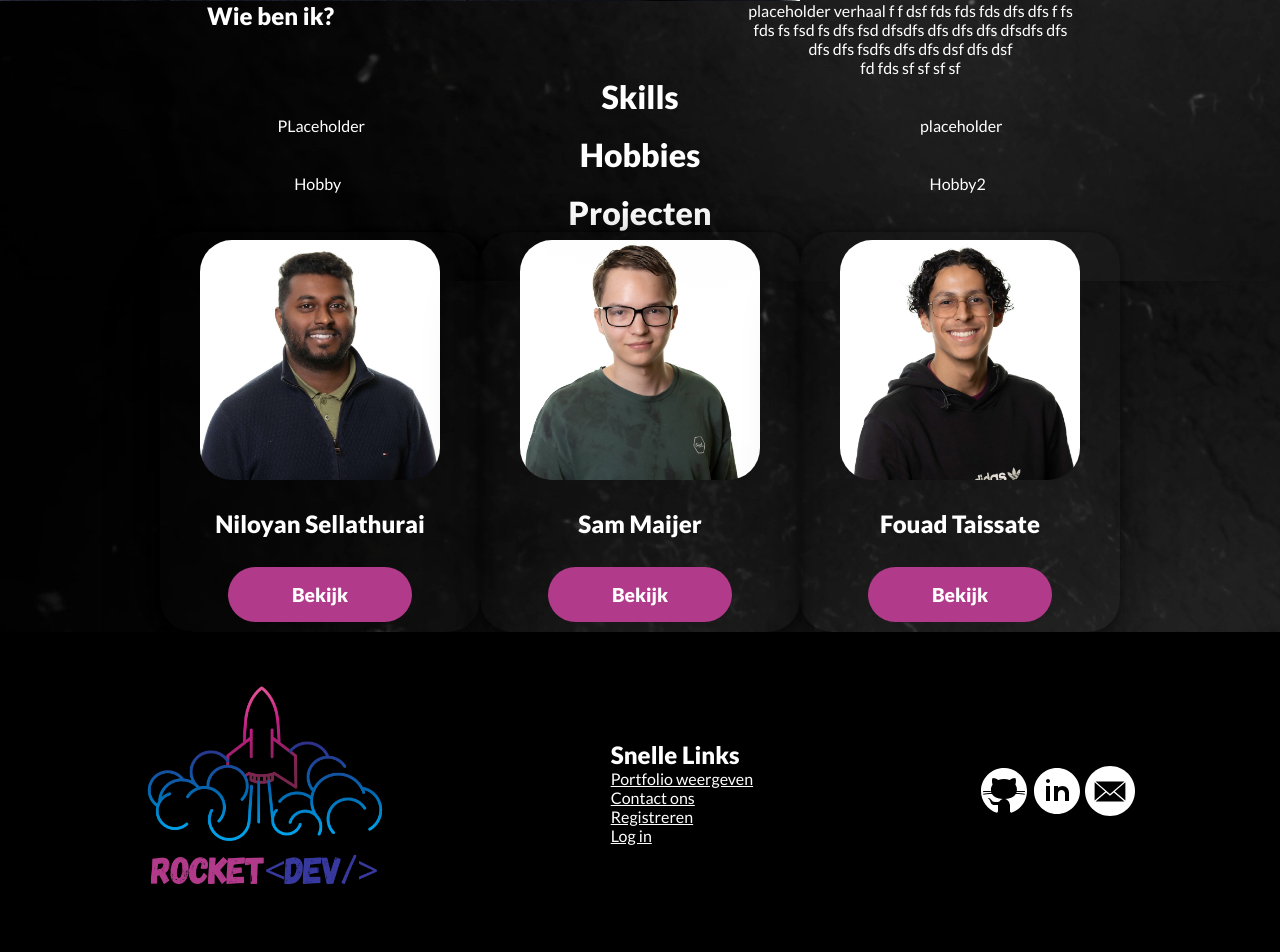
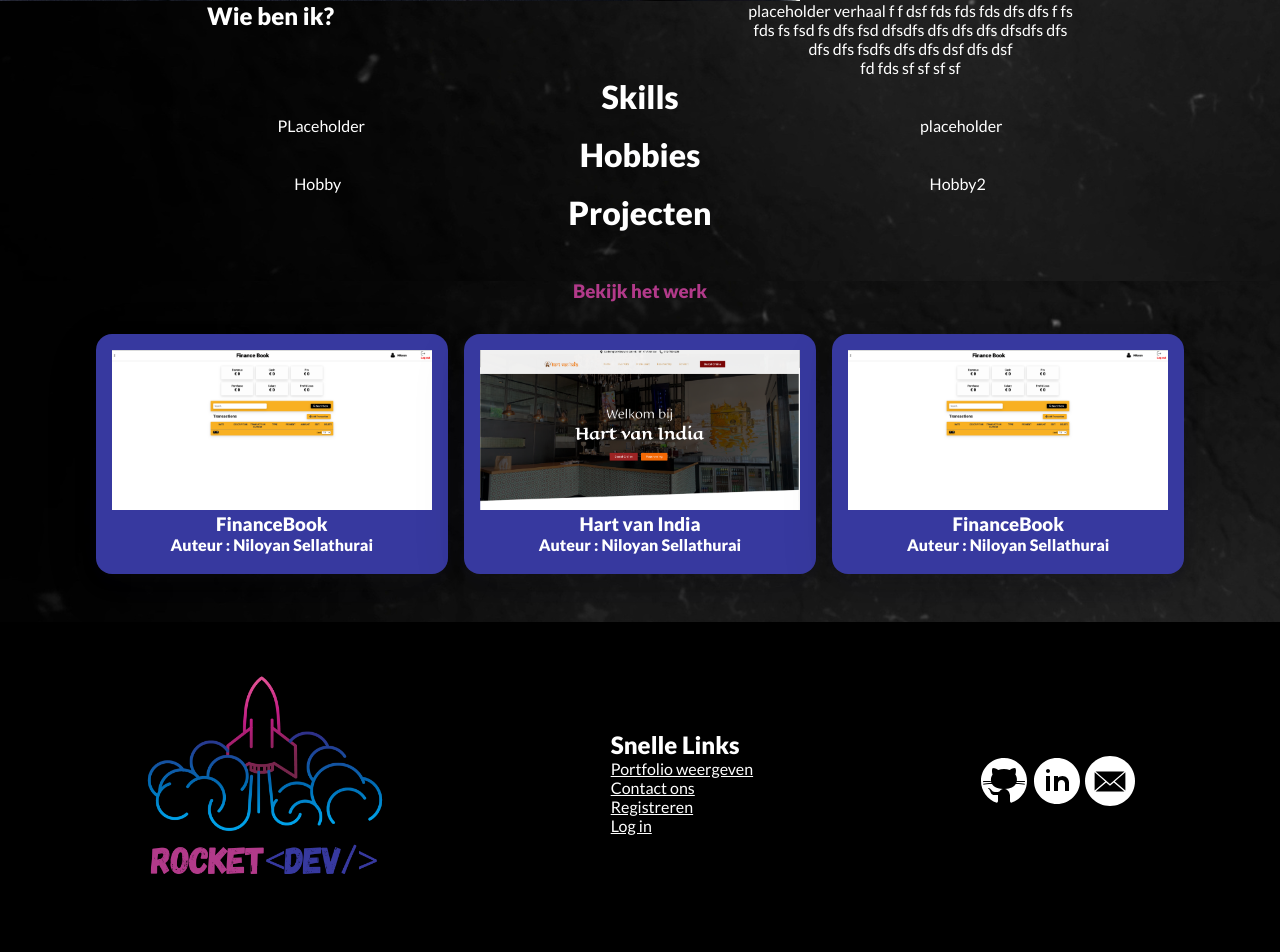
Before and after one commit to sammayer0815/PortfolioApp, a PHP site: page /portfolio-person in a window 1280 px wide. Shown: the part 927-1879 px from the top of the page. After the commit the page ends 1801 px from the top, so only its background shows below. Run offline with PHP 8.4, Linux system fonts and the light colour scheme.

Commit message:
update projecten

```diff
--- a/views/portfolio-person.view.php
+++ b/views/portfolio-person.view.php
@@ -29,21 +29,28 @@
         </section>
         <h1>Projecten</h1>
         <section class="place-holder4">
-            <div class="portofolio-card">
-                <img src="/public/images/Nilo.png" alt="foto persoon" class="profile-photo">
-                <h2>Niloyan Sellathurai</h2>
-                <a href="/profileview" class="cta-profileview">Bekijk</a>
-            </div>
-            <div class="portofolio-card">
-                <img src="/public/images/sam.png" alt="foto persoon" class="profile-photo">
-                <h2>Sam Maijer </h2>
-                <a href="/profileview" class="cta-profileview">Bekijk</a>
-            </div>
-            <div class="portofolio-card">
-                <img src="/public/images/Fouad.png" alt="foto persoon" class="profile-photo">
-                <h2>Fouad Taissate</h2>
-                <a href="/profileview" class="cta-profileview">Bekijk</a>
-            </div>
+            <section class="portfolio-project-container">
+                <h1>Bekijk het werk</h1>
+                <div class="portfolio-project">
+                    <div class="portfolio-project-card">
+                        <img src="/public/images/Projecten-1.png" class="portfolio-project-img">
+                        <h3>FinanceBook</h3>
+                        <p>Auteur : Niloyan Sellathurai</p>
+                    </div>
+
+                    <div class="portfolio-project-card">
+                        <img src="/public/images/Projecten-2.png" class="portfolio-project-img">
+                        <h3>Hart van India</h3>
+                        <p>Auteur : Niloyan Sellathurai</p>
+                    </div>
+
+                    <div class="portfolio-project-card">
+                        <img src="/public/images/Projecten-1.png" class="portfolio-project-img">
+                        <h3>FinanceBook</h3>
+                        <p>Auteur : Niloyan Sellathurai</p>
+                    </div>
+                </div>
+            </section>
         </section>
 
     </div>
```
